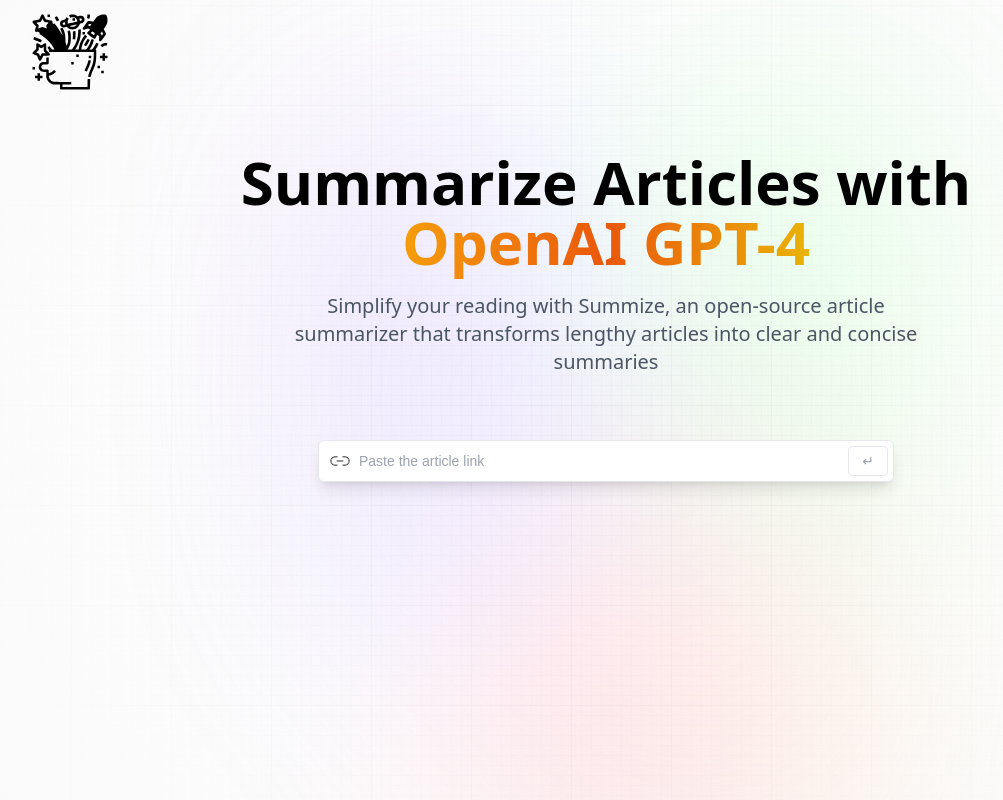
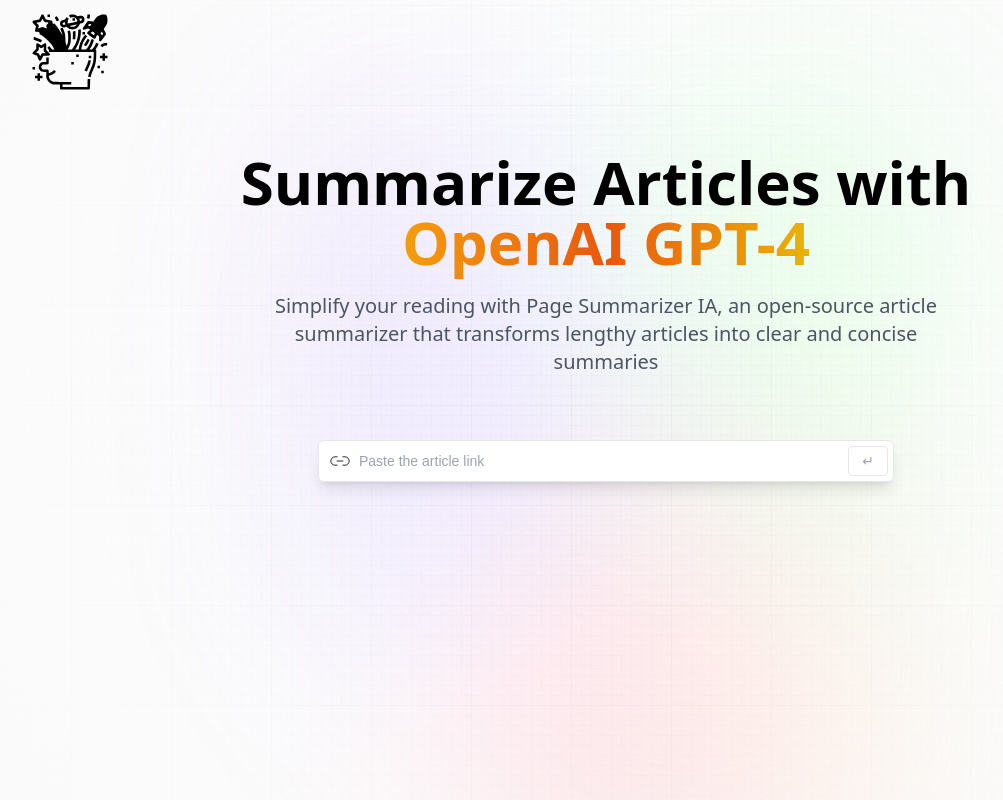
Before and after one commit to AndresBriend98/PageSummarizerIA, a React (Vite) app: page / in a window 1280 px wide. Shown: the whole page, without its empty margins (34-1037 px from the left). Built offline with nearby package versions, Linux system fonts and the light colour scheme; a web font is replaced by a local one.

Commit message:
Update Hero.jsx

```diff
--- a/src/components/Hero.jsx
+++ b/src/components/Hero.jsx
@@ -14,7 +14,7 @@
         <span className='orange_gradient '>OpenAI GPT-4</span>
       </h1>
       <h2 className='desc'>
-        Simplify your reading with Summize, an open-source article summarizer
+        Simplify your reading with Page Summarizer IA, an open-source article summarizer
         that transforms lengthy articles into clear and concise summaries
       </h2>
     </header>
```
